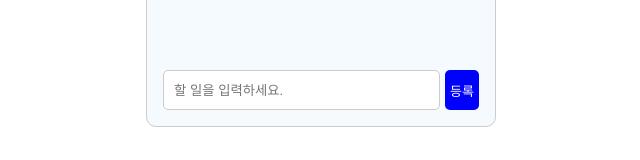
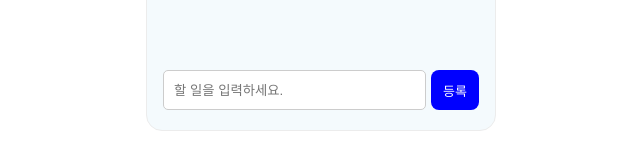
Before and after one commit to pyqwbb/vue-todo-list, a Vue app: page / in a window 1280 px wide. Shown: the part 546-706 px from the top of the page, without its empty margins (319-959 px from the left). Built offline with nearby package versions, Linux system fonts and the light colour scheme; a web font is replaced by a local one.

Commit message:
Style: todo item hover 및 버튼 스타일 개선

```diff
--- a/src/assets/main.css
+++ b/src/assets/main.css
@@ -17,9 +17,9 @@ body {
 .todo {
   width: 350px;
   background-color: #f4fafd;
-  border: 1px solid #ccc;
-  border-radius: 10px;
-  padding: 16px 0;
+  border: 1px solid #ececec;
+  border-radius: 16px;
+  padding: 20px 0;
 }
 
 .todo__title {
@@ -55,14 +55,23 @@ body {
 
 .todo__item {
   height: 50px;
-  padding: 5px;
+  padding: 5px 15px;
   border-radius: 10px;
-  border: 1px solid #ccc;
+  border: 1px solid #ececec;
   background-color: white;
   display: flex;
   align-items: center;
   justify-content: space-between;
   margin: 16px 0;
+  box-shadow: 0 2px 6px rgba(0, 0, 0, 0.05);
+  transition:
+    transform 0.15s ease,
+    box-shadow 0.15s ease;
+}
+
+.todo__item:hover {
+  transform: translateY(-2px);
+  box-shadow: 0 6px 12px rgba(0, 0, 0, 0.08);
 }
 
 .todo__item-text {
@@ -109,7 +118,7 @@ body {
 .todo__delete-icon,
 .todo__edit-icon {
   flex-shrink: 0;
-  padding-right: 10px;
+  padding-left: 10px;
 }
 
 .todo__item--completed {
@@ -137,11 +146,11 @@ body {
 .todo__input-btn {
   flex-shrink: 0;
   border: none;
-  border-radius: 5px;
+  border-radius: 8px;
   background-color: blue;
   font-size: 13px;
   color: white;
-  padding: 5px;
+  padding: 8px 12px;
   border: none;
   cursor: pointer;
 }
```
